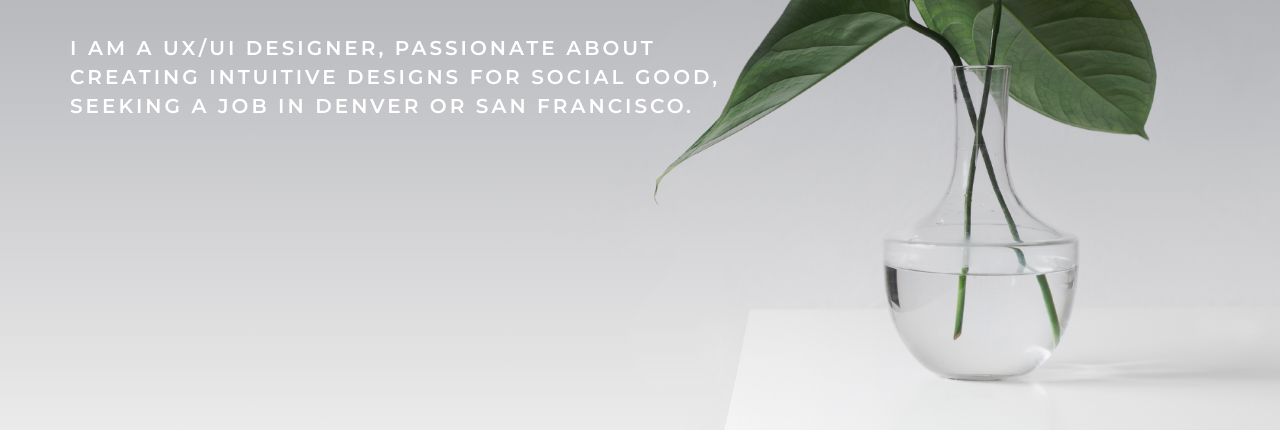
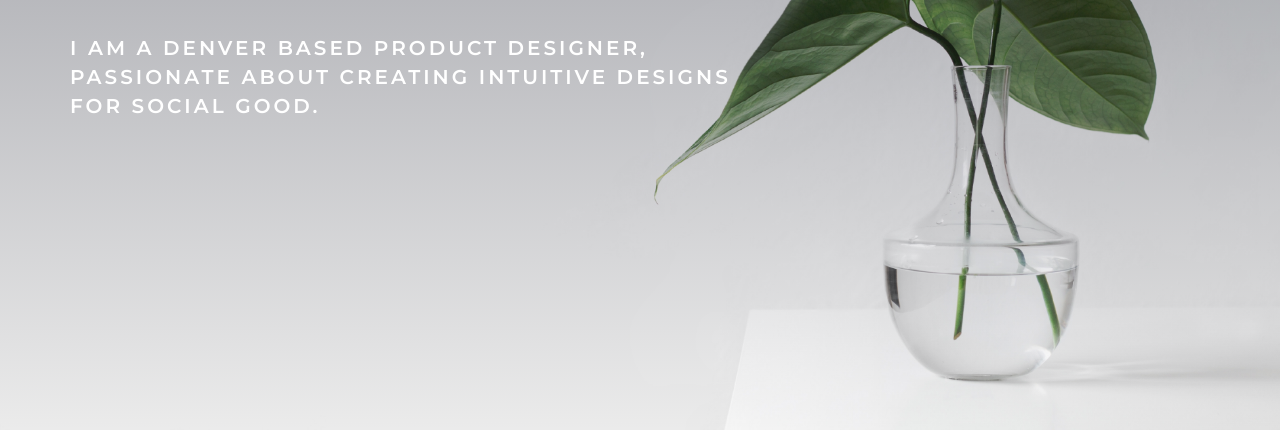
Before and after one commit to amyewitt/portfolio, a plain HTML site: page index.html in a window 1280 px wide. Shown: the part 370-800 px from the top of the page. Drawn offline with Linux system fonts and the light colour scheme; a script that the page names is missing; files whose address does not match are found by name.

Commit message:
updated tagline

```diff
--- a/index.html
+++ b/index.html
@@ -85,7 +85,7 @@
               Hi, I'm Amy
             </h1>
             <p class="header-subtitle">
-              I am a UX/UI designer, passionate about creating intuitive designs for social good, seeking a job in Denver or San Francisco.
+              I am a Denver based product designer, passionate about creating intuitive designs for social good.
             </p>
           </div> <!-- /.header-wrapper -->
         </div>
```
